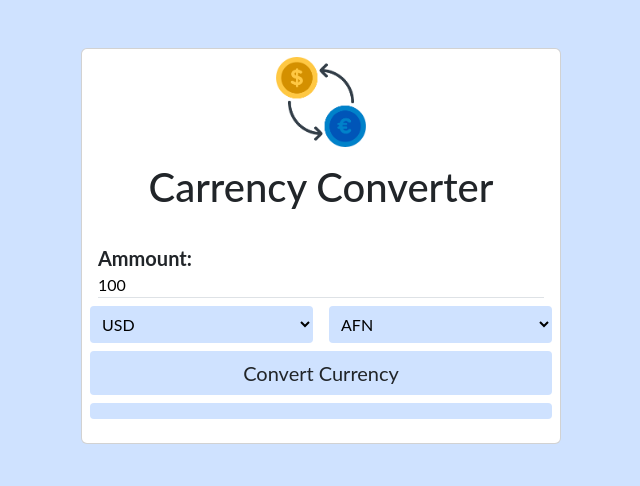
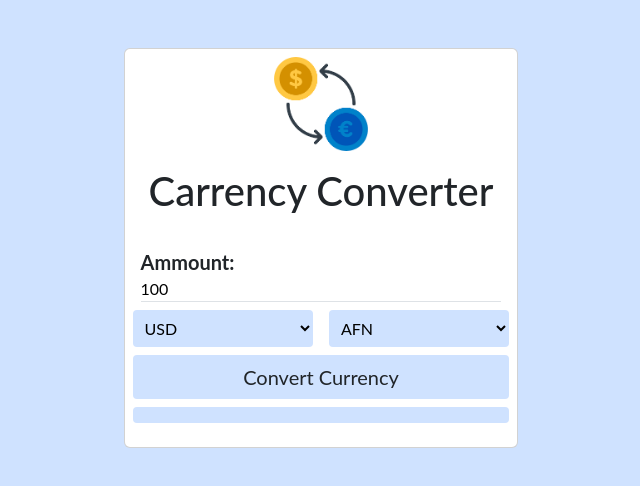
Before and after one commit to mrkamin/Currency-Converter, a website: page index.html in a window 1280 px wide. Shown: the whole page, without its empty margins (319-959 px from the left). Drawn offline with nearby package versions, Linux system fonts and the light colour scheme; no server answers.

Commit message:
Update README

```diff
--- a/index.html
+++ b/index.html
@@ -9,24 +9,23 @@
 </head>
 <body class="bg-primary-subtle">
 
-    <div class="card justify-center align-items-center d-flex mt-5 p-2" style="width: 30rem;">
-        <img src="./image/images.png" class="card-img-top h-25 d-inline-block" style="width: 90px;" alt="Carrency-logo">
+    <div class="card justify-center align-items-center d-flex mt-5 p-2">
+        <img src="./image/images.png" class="card-img-top h-25 d-inline-block w-25" alt="Carrency-logo">
         <div class="card-body align-items-center d-flex flex-column">
             <h1>Carrency Converter</h1>
         </div>
-        <div class="flex-column d-flex p-2" style="width: 100%;">
+        <div class="flex-column d-flex p-2 w-100">
             <label for="amount " class="fs-5 fw-bold">Ammount:</label>
             <input type="number" id="amount-input" value="100" class="border-0 border-bottom">
         </div>
-        <div class="d-flex gap-3" style="width: 100%;">
-            <select name="from-currency" id="from-currency" style="width: 100%;" class=" rounded-1 p-2 border-0 bg-primary-subtle"></select>
-            <select name="to-currency" id="to-currency" style="width: 100%;" class=" rounded-1 p-2 border-0 bg-primary-subtle"></select>
+        <div class="d-flex gap-3 w-100">
+            <select name="from-currency" id="from-currency" class="w-100 rounded-1 p-2 border-0 bg-primary-subtle"></select>
+            <select name="to-currency" id="to-currency" class="w-100 rounded-1 p-2 border-0 bg-primary-subtle"></select>
         </div>
-        <button id="btn" class="btn bg-primary-subtle m-2 rounded-1 fs-5" style="width: 100%;">Convert Currency</button>
-        <p id="result" class="bg-primary-subtle rounded-1 p-2 text-center fs-5" style="width: 100%;"></p>
+        <button id="btn" class="btn bg-primary-subtle m-2 rounded-1 fs-5 w-100" >Convert Currency</button>
+        <p id="result" class="bg-primary-subtle rounded-1 p-2 text-center fs-5 w-100"></p>
 
     <script src="https://cdn.jsdelivr.net/npm/bootstrap@5.3.1/dist/js/bootstrap.bundle.min.js" integrity="sha384-HwwvtgBNo3bZJJLYd8oVXjrBZt8cqVSpeBNS5n7C8IVInixGAoxmnlMuBnhbgrkm" crossorigin="anonymous"></script>
-    <script  src="currency.js"></script>
         <script  src="index.js"></script>
 
 </body>
```
Also changed, not shown: README.md.
